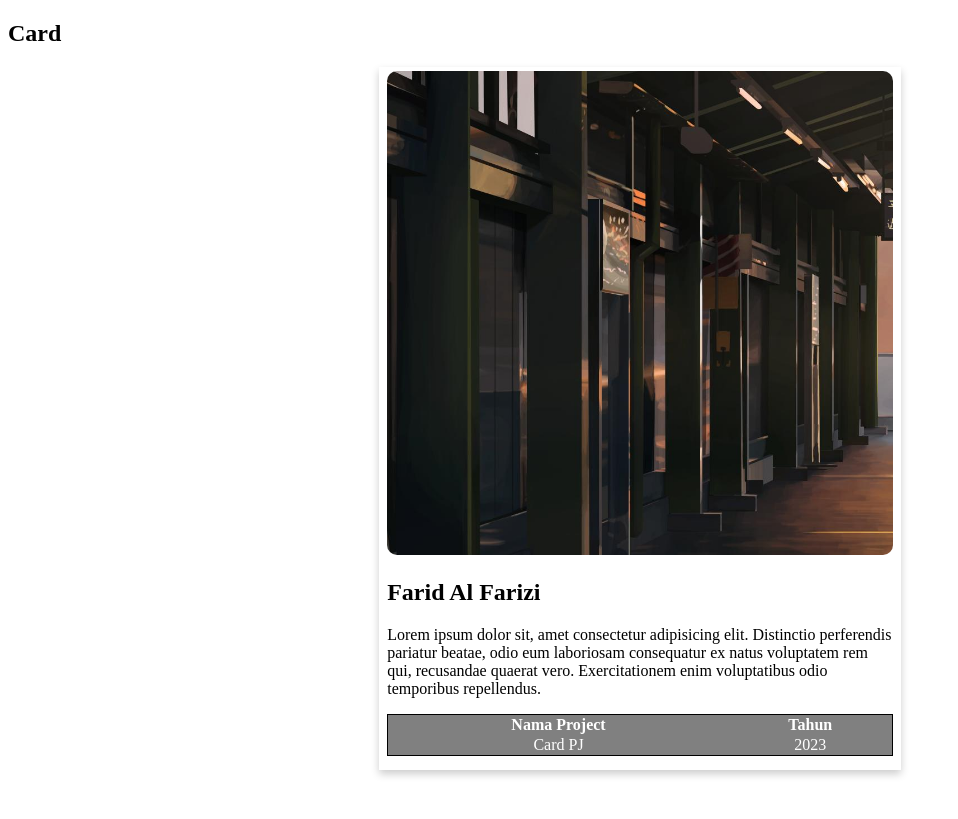
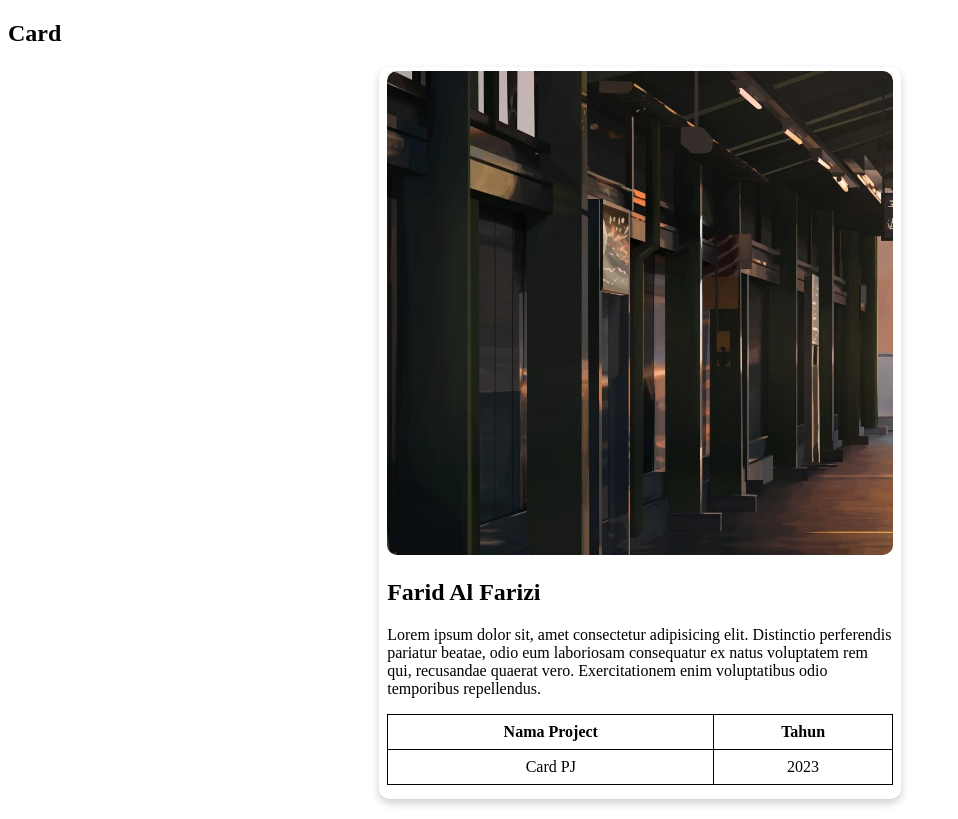
Before and after one commit to michella3in1/batch49pt1, a plain HTML site: page index.html in a window 1280 px wide. Shown: the whole page, without its empty margins (0-958 px from the left). Drawn offline with Linux system fonts and the light colour scheme.

Commit message:
First Push

```diff
--- a/index.html
+++ b/index.html
@@ -9,29 +9,29 @@
   width: 40%;
   padding: 4px 8px;
   margin: 20px auto;
-
+  border-radius: 10px;
 }
 
 .card:hover {
   box-shadow: 0 8px 16px 0 rgba(0,0,0,0.2);
 }
 
-table {
+table, td, th {
   border:1px solid black;
+
   border-collapse: collapse;
+
+}
+table{
+    border-radius: 10px;
   width: 100%;
-  text-align: center;
   margin-bottom: 10px;
 }
-
-tr {
-  background-color: gray; color: white;
+td, th {
   text-align: center;
   padding: 8px;
 }
-th {
 
-}
 
 </style>
 </head>
@@ -43,7 +43,7 @@ th {
   <img src="Avatar.jpg" alt="Avatar" style="width:100%; border-radius: 10px;">
   <h2><b>Farid Al Farizi</b></h2>
   <p>Lorem ipsum dolor sit, amet consectetur adipisicing elit. Distinctio perferendis pariatur beatae, odio eum laboriosam consequatur ex natus voluptatem rem qui, recusandae quaerat vero. Exercitationem enim voluptatibus odio temporibus repellendus.</p>
-  <table style="width:100%">
+  <table>
     <tr>
       <th>Nama Project</th>
       <th>Tahun</th>
```
Also changed, not shown: 1 other file.
